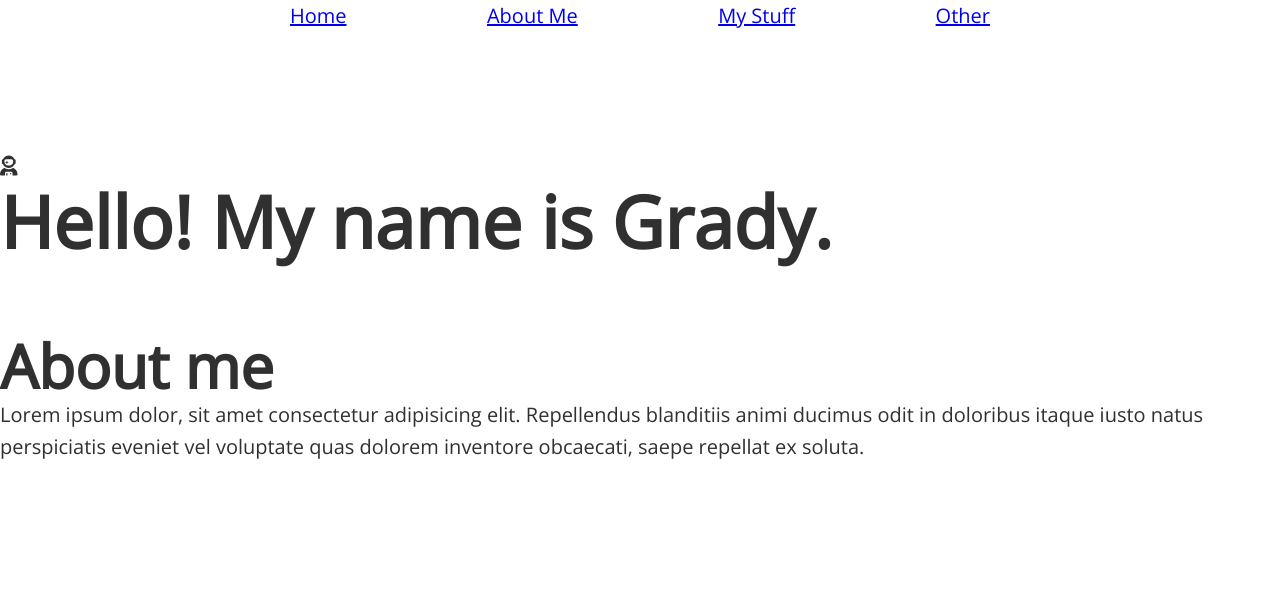
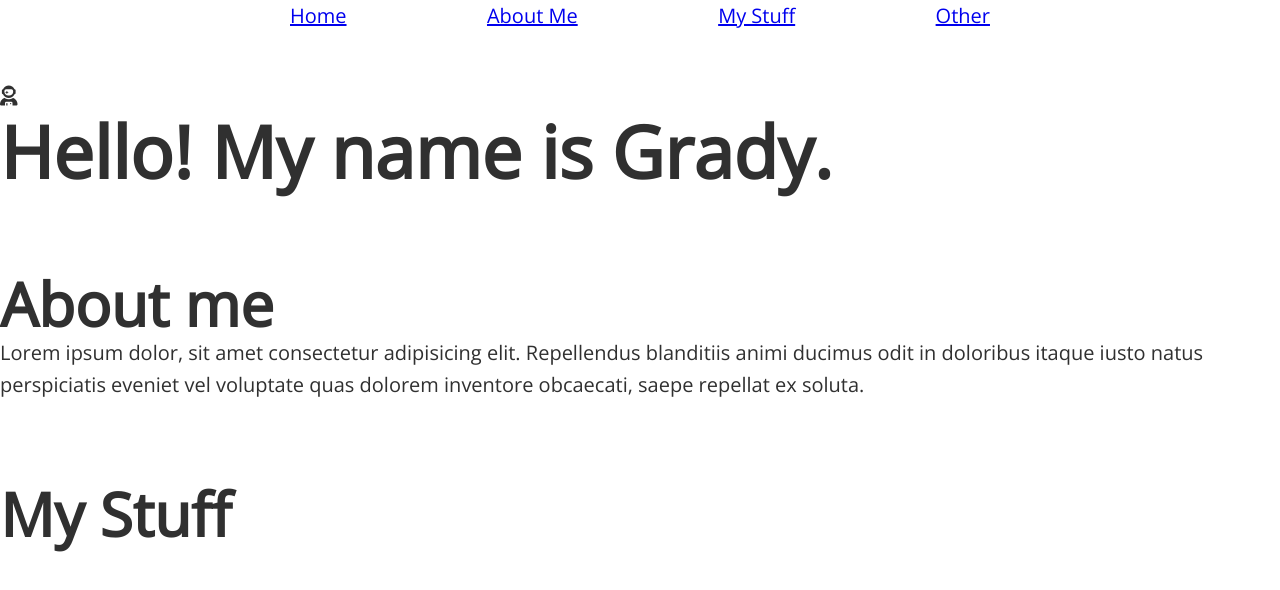
Before and after one commit to gradyUserName/gradyusername.github.io, a plain HTML site: page index.html in a window 1280 px wide. Drawn offline with nearby package versions, Linux system fonts and the light colour scheme.

Commit message:
added spacing between sections, small tweaks

```diff
--- a/index.html
+++ b/index.html
@@ -22,7 +22,7 @@
                 <ul class="nav__list">
                     <li class="nav__item"><a href="#home" class="nav__link">Home</a></li>
                     <li class="nav__item"><a href="#about-me" class="nav__link">About Me</a></li>
-                    <li class="nav__item"><a href="#" class="nav__link">My Stuff</a></li>
+                    <li class="nav__item"><a href="#my-stuff" class="nav__link">My Stuff</a></li>
                     <li class="nav__item"><a href="#" class="nav__link">Other</a></li>
                 </ul>
             </nav>
@@ -46,5 +46,12 @@
             </p>
         </section>
 
+        <!-- My Stuff -->
+        <section class="my-stuff" id="my-stuff">
+            <h2 class="section__title section__title--mystuff">
+                My Stuff
+            </h2>
+        </section>
+
     </body>
 </html>
--- a/style.css
+++ b/style.css
@@ -7,6 +7,10 @@
 * {
     margin: 0;
     padding: 0;
+}
+
+html {
+    scroll-behavior: smooth;
 }
 
 /* Custom properties */
@@ -81,15 +85,12 @@ header {
 }
 
 .intro {
-    padding-top: 150px;
-}
-
-strong {
-    font-weight: var(--fw-bold);
+    padding-top: 5rem;
+    padding-bottom: 5rem;
 }
 
 .about-me {
-    padding-top: var(--fs-h1);
+    padding-bottom: 5rem;
 }
 
 /* Typography */
@@ -112,3 +113,7 @@ h2 {
 h3 {
     font-size: var(--fs-h3);
 }
+
+strong {
+    font-weight: var(--fw-bold);
+}
```
